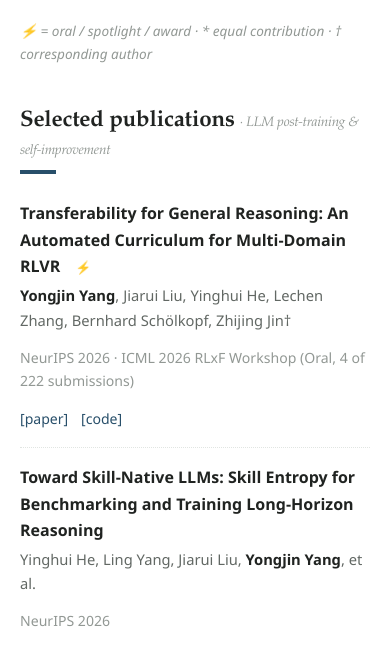
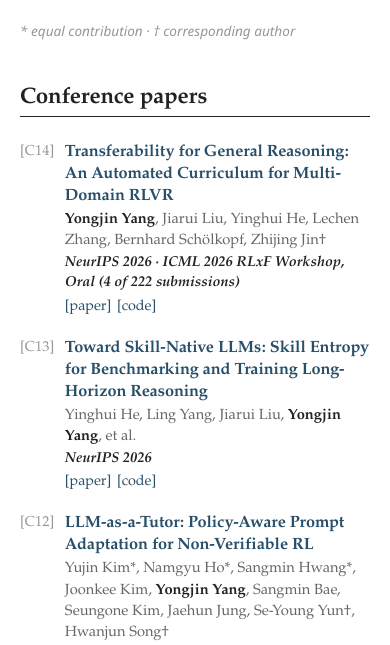
Before and after one commit to YangYongJin/YangYongJin.github.io, an Astro site in the folder astro-site/: page /publications in a window 390 px wide. Shown: the part 197-842 px from the top of the page. Built offline with nearby package versions, Linux system fonts and the light colour scheme; Astro itself is replaced by a stand-in of ours.

Commit message:
Align publications with final CV

```diff
--- a/astro-site/src/data/publications.js
+++ b/astro-site/src/data/publications.js
@@ -1,161 +1,142 @@
-// ============================================================
-// EDIT ME: publications list, mirroring the CV.
-// key: true   -> "Key publications" (CV: Selected Publications in
-//                LLM Post-Training and Self-Improvement), CV order
-// flash: true -> "flash" badge (oral/spotlight/award)
-// selected: true -> featured on the home page
-// firstAuthor kept for reference/styling
-// ============================================================
+// Publication order and grouping mirror the current CV.
+// selected: featured on the home page.
+// firstAuthor: retained for reference.
 
 export const publications = [
-  // ---------- Key: LLM post-training & self-improvement (CV order) ----------
+  // Conference papers
   {
-    year: 2026, key: true, firstAuthor: true, flash: true, selected: true,
+    year: 2026, category: "conference", firstAuthor: true, selected: true,
     title: "Transferability for General Reasoning: An Automated Curriculum for Multi-Domain RLVR",
     authors: "Yongjin Yang, Jiarui Liu, Yinghui He, Lechen Zhang, Bernhard Schölkopf, Zhijing Jin†",
-    venue: "NeurIPS 2026 · ICML 2026 RLxF Workshop (Oral, 4 of 222 submissions)",
+    venue: "NeurIPS 2026 · ICML 2026 RLxF Workshop, Oral (4 of 222 submissions)",
     links: { paper: "https://arxiv.org/abs/2606.25178", code: "https://github.com/YangYongJin/transfer-aware-curriculum" },
   },
   {
-    year: 2026, key: true,
+    year: 2026, category: "conference", selected: true,
     title: "Toward Skill-Native LLMs: Skill Entropy for Benchmarking and Training Long-Horizon Reasoning",
     authors: "Yinghui He, Ling Yang, Jiarui Liu, Yongjin Yang, et al.",
     venue: "NeurIPS 2026",
     links: { paper: "https://arxiv.org/abs/2608.05139", code: "https://github.com/Gen-Verse/Skill-Entropy-RL" },
   },
   {
-    year: 2026, key: true, firstAuthor: true,
+    year: 2026, category: "conference", selected: true,
+    title: "LLM-as-a-Tutor: Policy-Aware Prompt Adaptation for Non-Verifiable RL",
+    authors: "Yujin Kim*, Namgyu Ho*, Sangmin Hwang*, Joonkee Kim, Yongjin Yang, Sangmin Bae, Seungone Kim, Jaehun Jung, Se-Young Yun†, Hwanjun Song†",
+    venue: "NeurIPS 2026",
+    links: { paper: "https://arxiv.org/abs/2607.04412" },
+  },
+  {
+    year: 2026, category: "conference", selected: true,
+    title: "Entropy-Aware On-Policy Distillation of Language Models",
+    authors: "Woogyeol Jin, Taywon Min, Yongjin Yang, Dennis Wei, Yi Zhou, Swanand Ravindra Kadhe, Nathalie Baracaldo, Kimin Lee",
+    venue: "ICML 2026",
+    links: { paper: "https://arxiv.org/abs/2603.07079", code: "https://github.com/WLS04/EOPD" },
+  },
+  {
+    year: 2025, category: "conference",
+    title: "Agent-to-Agent Theory of Mind: Testing Interlocutor Awareness among Large Language Models",
+    authors: "Younwoo Choi*, Changling Li*, Yongjin Yang, Zhijing Jin",
+    venue: "EMNLP 2025 Main",
+    links: { paper: "https://arxiv.org/pdf/2506.22957", code: "https://github.com/younwoochoi/InterlocutorAwarenessLLM" },
+  },
+  {
+    year: 2025, category: "conference",
+    title: "Corrupted by Reasoning: Reasoning Language Models Become Free-Riders in Public Goods Games",
+    authors: "David Guzman Piedrahita, Yongjin Yang, Mrinmaya Sachan, Giorgia Ramponi, Bernhard Schölkopf, Zhijing Jin",
+    venue: "COLM 2025",
+    links: { paper: "https://arxiv.org/abs/2506.23276", code: "https://github.com/davidguzmanp/SanctSim" },
+  },
+  {
+    year: 2025, category: "conference",
+    title: "Self-Training Elicits Concise Reasoning in Large Language Models",
+    authors: "Tergel Munkhbat*, Namgyu Ho*, Seo Hyun Kim*, Yongjin Yang, Yujin Kim, Se-Young Yun",
+    venue: "ACL 2025 Findings",
+    links: { paper: "https://arxiv.org/abs/2502.20122", code: "https://github.com/TergelMunkhbat/concise-reasoning" },
+  },
+  {
+    year: 2025, category: "conference",
+    title: "Code-Switching Red-Teaming: LLM Evaluation for Safety and Multilingual Understanding",
+    authors: "Haneul Yoo, Yongjin Yang, Hwaran Lee",
+    venue: "ACL 2025 Main",
+    links: { paper: "https://arxiv.org/abs/2406.15481", code: "https://github.com/haneul-yoo/csrt" },
+  },
+  {
+    year: 2025, category: "conference", firstAuthor: true, selected: true,
+    title: "Automated Filtering of Human Feedback Data for Aligning Text-to-Image Diffusion Models",
+    authors: "Yongjin Yang*, Sihyeon Kim*, Hojung Jung, Sangmin Bae, SangMook Kim, Se-Young Yun†, Kimin Lee†",
+    venue: "ICLR 2025",
+    links: { paper: "https://arxiv.org/abs/2410.10166", code: "https://github.com/YangYongJin/FiFA-Official-Repo", project: "https://sprain02.github.io/FiFA/" },
+  },
+  {
+    year: 2025, category: "conference", firstAuthor: true,
+    title: "MAQA: Evaluating Uncertainty Quantification in LLMs Regarding Data Uncertainty",
+    authors: "Yongjin Yang, Haneul Yoo, Hwaran Lee",
+    venue: "NAACL 2025 Findings",
+    links: { paper: "https://arxiv.org/abs/2408.06816", code: "https://github.com/YangYongJin/MAQA-Official-Repo" },
+  },
+  {
+    year: 2024, category: "conference", firstAuthor: true,
+    title: "Towards Difficulty-Agnostic Efficient Transfer Learning for Vision-Language Models",
+    authors: "Yongjin Yang*, Jongwoo Ko*, Se-Young Yun",
+    venue: "EMNLP 2024 Main",
+    links: { paper: "https://arxiv.org/abs/2311.15569", code: "https://github.com/YangYongJin/APEX" },
+  },
+  {
+    year: 2024, category: "conference", firstAuthor: true,
+    title: "Leveraging Normalization Layer in Adapters with Progressive Learning and Adaptive Distillation for Cross-Domain Few-Shot Learning",
+    authors: "Yongjin Yang, Taehyeon Kim, Se-Young Yun",
+    venue: "AAAI 2024",
+    links: { paper: "https://arxiv.org/abs/2312.11260" },
+  },
+  {
+    year: 2023, category: "conference", firstAuthor: true,
+    title: "HARE: Explainable Hate Speech Detection with Step-by-Step Reasoning",
+    authors: "Yongjin Yang*, Joonkee Kim*, Yujin Kim*, Namgyu Ho, James Thorne†, Se-Young Yun†",
+    venue: "EMNLP 2023 Findings",
+    links: { paper: "https://arxiv.org/abs/2311.00321", code: "https://github.com/joonkeekim/hare-hate-speech" },
+  },
+  {
+    year: 2023, category: "conference", firstAuthor: true,
+    title: "Meta-Learning with Adaptive Weighted Loss for Imbalanced Cold-Start Recommendation",
+    authors: "Minchang Kim*, Yongjin Yang*, Jung Hyun Ryu, Taesup Kim",
+    venue: "CIKM 2023 · Oral",
+    links: { paper: "https://arxiv.org/abs/2302.14640", code: "https://github.com/yangyongjin/melo" },
+  },
+
+  // Preprints
+  {
+    year: 2026, category: "preprint", firstAuthor: true,
     title: "Learning from Evolving Prompts: Adaptive Prompt Teaching for Reinforcement Learning",
     authors: "Yongjin Yang, Lechen Zhang, Jiarui Liu, Yinghui He, Christopher Pal, Alexandre Drouin, Zhijing Jin",
     venue: "Under review",
     links: {},
   },
   {
-    year: 2025, key: true, firstAuthor: true,
+    year: 2026, category: "preprint",
+    title: "Self-Distillation Zero: Self-Revision Turns Binary Rewards into Dense Supervision",
+    authors: "Yinghui He, Simran Kaur, Adithya Bhaskar, Yongjin Yang, Jiarui Liu, Narutatsu Ri, Liam Fowl, Abhishek Panigrahi, Danqi Chen, Sanjeev Arora",
+    venue: "Preprint · ICML 2026 RLxF Workshop, Oral",
+    links: { paper: "https://arxiv.org/abs/2604.12002", code: "https://github.com/princeton-pli/Self-Distillation-Zero" },
+  },
+  {
+    year: 2026, category: "preprint", firstAuthor: true,
+    title: "Making Complex Reasoning Student-Friendly: A Hybrid Distillation Framework for Small Language Models",
+    authors: "Yongjin Yang, Yinghui He, Jiarui Liu, Zhijing Jin",
+    venue: "Preprint · ICLR 2026 Workshop on Scaling Post-Training for LLMs",
+    links: { paper: "https://openreview.net/pdf?id=6jP5PDOmqN" },
+  },
+  {
+    year: 2025, category: "preprint", firstAuthor: true,
     title: "Automated Skill Discovery for Language Agents through Exploration and Iterative Feedback",
     authors: "Yongjin Yang*, Sinjae Kang*, Juyong Lee, Dongjun Lee, Se-Young Yun†, Kimin Lee†",
     venue: "Preprint",
-    links: { paper: "http://arxiv.org/abs/2506.04287" },
+    links: { paper: "https://arxiv.org/abs/2506.04287" },
   },
   {
-    year: 2026, key: true, firstAuthor: true, selected: true,
-    title: "Making Complex Reasoning Student-Friendly: A Hybrid LLM-to-SLM Distillation Framework",
-    authors: "Yongjin Yang, Yinghui He, Jiarui Liu, Zhijing Jin",
-    venue: "Scaling Post-training for LLMs Workshop @ ICLR 2026",
-    links: { paper: "https://openreview.net/pdf?id=6jP5PDOmqN" },
-  },
-  {
-    year: 2026, key: true,
-    title: "LLM-as-a-Tutor: Policy-Aware Prompt Adaptation for Non-Verifiable RL",
-    authors: "Yujin Kim*, Namgyu Ho*, Sangmin Hwang*, Joonkee Kim, Yongjin Yang, Sangmin Bae, Seungone Kim, Jaehun Jung, Se-Young Yun†, Hwanjun Song†",
-    venue: "NeurIPS 2026",
-    links: { paper: "https://arxiv.org/abs/2607.04412" },
-  },
-  {
-    year: 2026, key: true, flash: true, selected: true,
-    title: "Self-Distillation Zero: Self-Revision Turns Binary Rewards into Dense Supervision",
-    authors: "Yinghui He, Simran Kaur, Adithya Bhaskar, Yongjin Yang, Jiarui Liu, Narutatsu Ri, Liam Fowl, Abhishek Panigrahi, Danqi Chen, Sanjeev Arora",
-    venue: "Preprint · ICML 2026 RLxF Workshop (Oral, Top 4 Best Papers)",
-    links: { paper: "https://arxiv.org/abs/2604.12002", code: "https://github.com/princeton-pli/Self-Distillation-Zero" },
-  },
-  {
-    year: 2026, key: true, selected: true,
-    title: "Entropy-Aware On-Policy Distillation of Language Models",
-    authors: "Woogyeol Jin, Taywon Min, Yongjin Yang, Dennis Wei, Yi Zhou, Swanand Ravindra Kadhe, Nathalie Baracaldo, Kimin Lee",
-    venue: "ICML 2026",
-    links: { paper: "https://arxiv.org/abs/2603.07079", code: "https://github.com/WLS04/EOPD" },
-  },
-  {
-    year: 2025, key: true, firstAuthor: true,
+    year: 2025, category: "preprint", firstAuthor: true,
     title: "Revisiting Multi-Agent Debate as Test-Time Scaling: A Systematic Study of Conditional Effectiveness",
     authors: "Yongjin Yang*, Euiin Yi*, Jongwoo Ko, Kimin Lee†, Zhijing Jin†, Se-Young Yun†",
-    venue: "Preprint · ICML 2025 MAS Workshop",
-    links: { paper: "https://www.arxiv.org/abs/2505.22960", code: "https://github.com/euiin/MAD_as_TTS" },
-  },
-
-  // ---------- Additional publications (CV order) ----------
-  {
-    year: 2026,
-    title: "CORE: Measuring Multi-Agent LLM Interaction Quality under Game-Theoretic Pressures",
-    authors: "Punya Syon Pandey, Yongjin Yang, Jiarui Liu, Zhijing Jin",
-    venue: "EACL 2026 Main",
-    links: { paper: "https://aclanthology.org/2026.eacl-long.57/" },
-  },
-  {
-    year: 2025,
-    title: "Agent-to-Agent Theory of Mind: Testing Interlocutor Awareness among Large Language Models",
-    authors: "Younwoo Choi*, Changling Li*, Yongjin Yang, Zhijing Jin",
-    venue: "EMNLP 2025 Main",
-    links: { paper: "https://arxiv.org/pdf/2506.22957", code: "https://github.com/younwoochoi/InterlocutorAwarenessLLM" },
-  },
-  {
-    year: 2025, flash: true,
-    title: "Corrupted by Reasoning: Reasoning Language Models Become Free-Riders in Public Goods Games",
-    authors: "David Guzman Piedrahita, Yongjin Yang, Mrinmaya Sachan, Giorgia Ramponi, Bernhard Schölkopf, Zhijing Jin",
-    venue: "COLM 2025 · ACL 2025 REALM Workshop (Oral)",
-    links: { paper: "https://arxiv.org/abs/2506.23276", code: "https://github.com/davidguzmanp/SanctSim" },
-  },
-  {
-    year: 2025,
-    title: "Self-Training Elicits Concise Reasoning in Large Language Models",
-    authors: "Tergel Munkhbat*, Namgyu Ho*, Seo Hyun Kim*, Yongjin Yang, Yujin Kim, Se-Young Yun",
-    venue: "ACL 2025 Findings",
-    links: { paper: "https://arxiv.org/abs/2502.20122", code: "https://github.com/TergelMunkhbat/concise-reasoning" },
-  },
-  {
-    year: 2025,
-    title: "Code-Switching Red-Teaming: LLM Evaluation for Safety and Multilingual Understanding",
-    authors: "Haneul Yoo, Yongjin Yang, Hwaran Lee",
-    venue: "ACL 2025 Main · NeurIPS 2024 Red Teaming GenAI Workshop",
-    links: { paper: "https://arxiv.org/abs/2406.15481", code: "https://github.com/haneul-yoo/csrt" },
-  },
-  {
-    year: 2025, firstAuthor: true, flash: true, selected: true,
-    title: "Automated Filtering of Human Feedback Data for Aligning Text-to-Image Diffusion Models",
-    authors: "Yongjin Yang*, Sihyeon Kim*, Hojung Jung, Sangmin Bae, SangMook Kim, Se-Young Yun†, Kimin Lee†",
-    venue: "ICLR 2025",
-    links: { paper: "http://arxiv.org/abs/2410.10166", code: "https://github.com/YangYongJin/FiFA-Official-Repo", project: "https://sprain02.github.io/FiFA/" },
-  },
-  {
-    year: 2025, firstAuthor: true,
-    title: "MAQA: Evaluating Uncertainty Quantification in LLMs Regarding Data Uncertainty",
-    authors: "Yongjin Yang, Haneul Yoo, Hwaran Lee",
-    venue: "NAACL 2025 Findings",
-    links: { paper: "https://arxiv.org/pdf/2408.06816", code: "https://github.com/YangYongJin/MAQA-Official-Repo" },
-  },
-  {
-    year: 2024, firstAuthor: true,
-    title: "Towards Difficulty-Agnostic Efficient Transfer Learning for Vision-Language Models",
-    authors: "Yongjin Yang*, Jongwoo Ko*, Se-Young Yun",
-    venue: "EMNLP 2024 Main",
-    links: { paper: "https://arxiv.org/abs/2311.15569v2", code: "https://github.com/YangYongJin/APEX" },
-  },
-  {
-    year: 2024, firstAuthor: true,
-    title: "Towards Unbiased Evaluation of Detecting Unanswerable Questions in EHRSQL",
-    authors: "Yongjin Yang*, Sihyeon Kim*, SangMook Kim*, Gyubok Lee, Se-Young Yun, Edward Choi",
-    venue: "DPFM Workshop @ ICLR 2024",
-    links: { paper: "https://arxiv.org/pdf/2405.01588" },
-  },
-  {
-    year: 2024, firstAuthor: true,
-    title: "Leveraging Normalization Layer in Adapters with Progressive Learning and Adaptive Distillation for Cross-Domain Few-Shot Learning",
-    authors: "Yongjin Yang, Taehyeon Kim, Se-Young Yun",
-    venue: "AAAI 2024",
-    links: { paper: "https://arxiv.org/abs/2312.11260" },
-  },
-  {
-    year: 2023, firstAuthor: true,
-    title: "HARE: Explainable Hate Speech Detection with Step-by-Step Reasoning",
-    authors: "Yongjin Yang*, Joonkee Kim*, Yujin Kim*, Namgyu Ho, James Thorne†, Se-Young Yun†",
-    venue: "EMNLP 2023 Findings",
-    links: { paper: "https://arxiv.org/abs/2311.00321", code: "https://github.com/joonkeekim/hare-hate-speech" },
-  },
-  {
-    year: 2023, firstAuthor: true, flash: true,
-    title: "Meta-Learning with Adaptive Weighted Loss for Imbalanced Cold-Start Recommendation",
-    authors: "Minchang Kim*, Yongjin Yang*, Jung Hyun Ryu, Taesup Kim",
-    venue: "CIKM 2023 (Oral)",
-    links: { paper: "https://arxiv.org/abs/2302.14640", code: "https://github.com/yangyongjin/melo" },
+    venue: "Preprint · ICML 2025 Multi-Agent Systems Workshop",
+    links: { paper: "https://arxiv.org/abs/2505.22960", code: "https://github.com/euiin/MAD_as_TTS" },
   },
 ];
--- a/astro-site/src/pages/index.astro
+++ b/astro-site/src/pages/index.astro
@@ -47,7 +47,7 @@
   <div style="margin-top:0.4rem">
     {selected.map((p) => (
       <div class="pub">
-        <p class="title">{p.title} {p.flash && <span class="pill amber">⚡</span>}</p>
+        <p class="title">{p.title}</p>
         <p class="venue">{p.venue}</p>
         {Object.keys(p.links || {}).length > 0 && (
           <div class="pubLinks">
--- a/astro-site/src/pages/publications.astro
+++ b/astro-site/src/pages/publications.astro
@@ -5,34 +5,41 @@
   authors.replace(/Yongjin Yang(\*?)/g, '<span class="me">Yongjin Yang$1</span>');
 const groups = [
   {
-    label: 'Selected publications',
-    note: 'LLM post-training & self-improvement',
-    items: publications.filter((p) => p.key),
+    label: 'Conference papers',
+    prefix: 'C',
+    items: publications.filter((p) => p.category === 'conference'),
   },
   {
-    label: 'Additional publications',
-    note: null,
-    items: publications.filter((p) => !p.key),
+    label: 'Preprints',
+    prefix: 'P',
+    items: publications.filter((p) => p.category === 'preprint'),
   },
 ];
 ---
 <Base title="Publications · Yongjin Yang">
   <h1 style="margin-top:2.5rem">Publications</h1>
-  <p class="section-note">⚡ = oral / spotlight / award · * equal contribution · † corresponding author</p>
+  <p class="section-note">* equal contribution · † corresponding author</p>
   {groups.map((g) => (
-    <section>
-      <h2>{g.label} {g.note && <span class="section-note" style="font-weight:400">· {g.note}</span>}</h2>
-      {g.items.map((p) => (
-        <div class="pub">
-          <p class="title">{p.title} {p.flash && <span class="pill amber">⚡</span>}</p>
-          <p class="authors" set:html={bold(p.authors)} />
-          <p class="venue">{p.venue}</p>
-          {Object.keys(p.links || {}).length > 0 && (
-            <div class="pubLinks">
-              {Object.entries(p.links).map(([k, v]) => <a href={v}>[{k}]</a>)}
-            </div>
-          )}
-        </div>
+    <section class="publication-section">
+      <h2>{g.label}</h2>
+      {g.items.map((p, index) => (
+        <article class="citation">
+          <div class="citation-index">[{g.prefix}{g.items.length - index}]</div>
+          <div>
+            <h3 class="citation-title">
+              {p.links?.paper ? <a href={p.links.paper}>{p.title}</a> : p.title}
+            </h3>
+            <p class="citation-authors" set:html={bold(p.authors)} />
+            <p class="citation-meta">
+              <span class="citation-venue">{p.venue}</span>
+              {Object.keys(p.links || {}).length > 0 && (
+                <span class="citation-links">
+                  {Object.entries(p.links).map(([k, v]) => <a href={v}>[{k}]</a>)}
+                </span>
+              )}
+            </p>
+          </div>
+        </article>
       ))}
     </section>
   ))}
--- a/astro-site/src/styles/global.css
+++ b/astro-site/src/styles/global.css
@@ -99,6 +99,47 @@
 .pub .venue { font-size: 0.88rem; color: var(--faint); }
 .pub .pubLinks { margin-top: 0.3rem; font-size: 0.88rem; display: flex; gap: 0.8rem; flex-wrap: wrap; }
 
+.publication-section { margin-top: 2.6rem; }
+.publication-section h2 { margin-bottom: 0.9rem; }
+.publication-section h2::after { width: 100%; height: 1px; margin-top: 4px; background: var(--text); }
+.citation {
+  display: grid;
+  grid-template-columns: 3.2rem minmax(0, 1fr);
+  gap: 0.55rem;
+  padding: 0.62rem 0;
+}
+.citation-index {
+  color: var(--faint);
+  font-family: var(--serif);
+  font-size: 0.9rem;
+  line-height: 1.45;
+}
+.citation-title {
+  margin: 0 0 0.08rem;
+  font-family: var(--serif);
+  font-size: 1.02rem;
+  font-weight: 700;
+  line-height: 1.35;
+  letter-spacing: -0.006em;
+}
+.citation-title a { color: var(--accent); }
+.citation-authors {
+  margin: 0;
+  color: var(--muted);
+  font-family: var(--serif);
+  font-size: 0.92rem;
+  line-height: 1.45;
+}
+.citation-authors .me { color: var(--text); font-weight: 700; }
+.citation-meta {
+  margin: 0.05rem 0 0;
+  font-family: var(--serif);
+  font-size: 0.9rem;
+  line-height: 1.45;
+}
+.citation-venue { color: var(--text); font-style: italic; font-weight: 600; }
+.citation-links { display: inline-flex; gap: 0.35rem; margin-left: 0.45rem; font-family: inherit; }
+
 .post-list .post-item { padding: 1.2rem 0; border-bottom: 1px dotted var(--border); }
 .post-item h3 { margin: 0 0 0.25rem; }
 .post-item h3 a { color: var(--text); }
@@ -129,3 +170,8 @@
   border: 0;
 }
 .section-note { color: var(--faint); font-size: 0.85rem; font-style: italic; }
+
+@media (max-width: 560px) {
+  .citation { grid-template-columns: 2.55rem minmax(0, 1fr); gap: 0.25rem; }
+  .citation-links { display: flex; margin: 0.18rem 0 0; }
+}
```
Also changed, not shown: astro-site/src/data/profile.js (+7 -6 lines), 1 other file.
